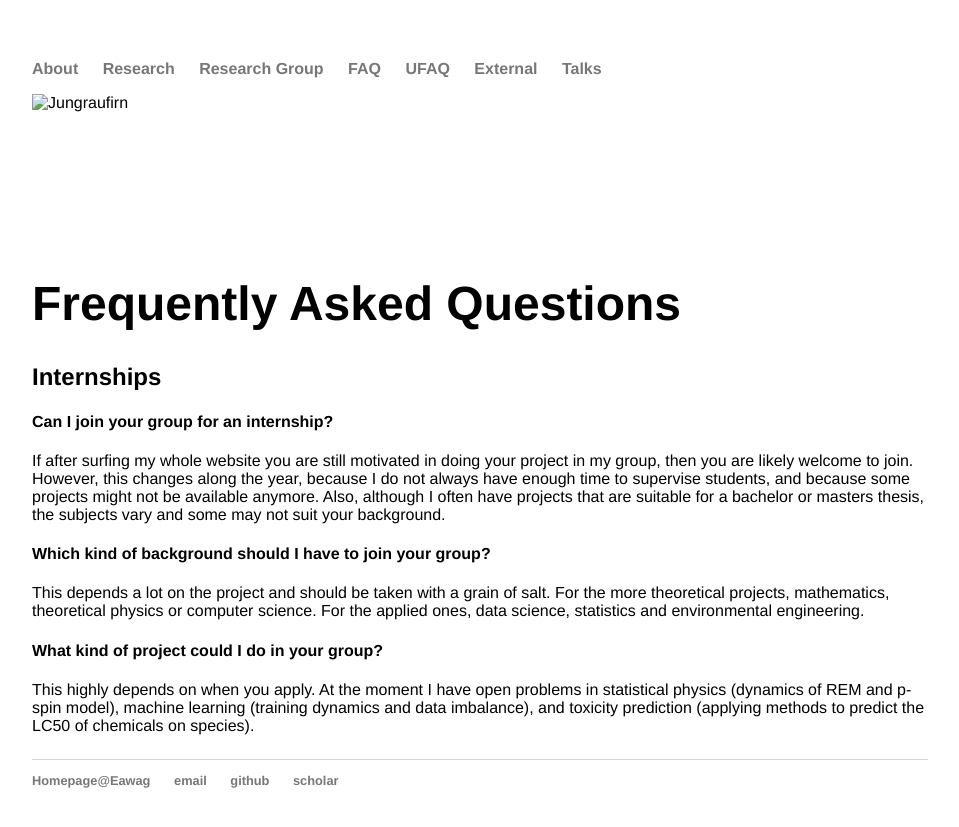
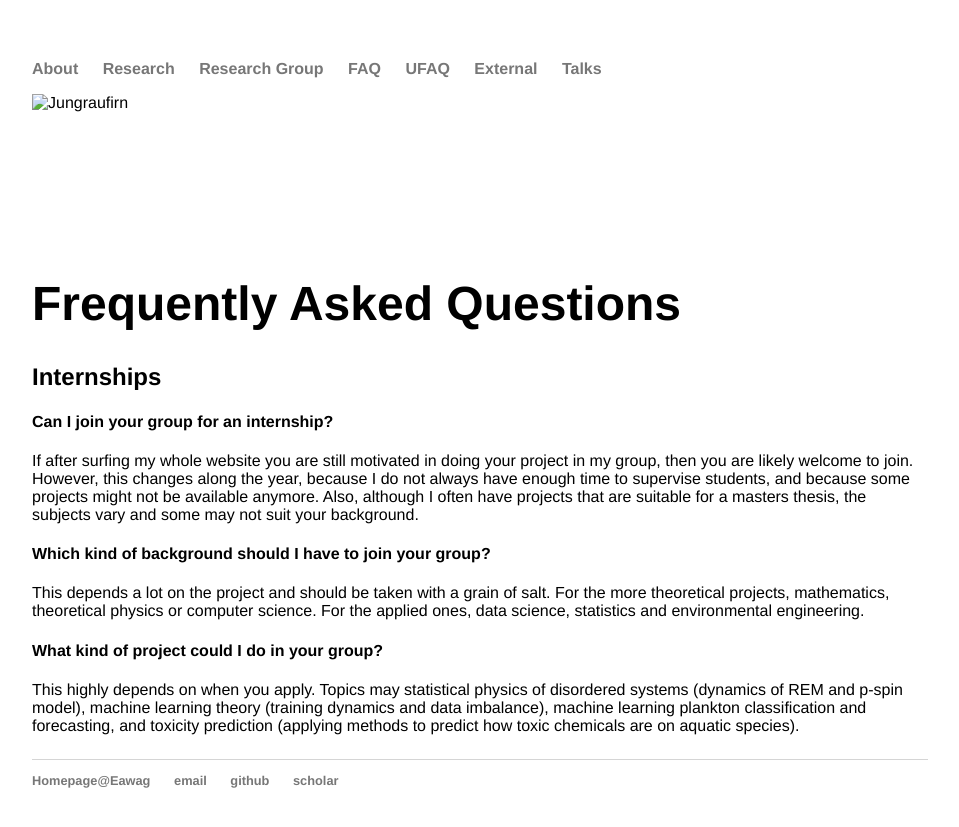
Before and after one commit to mbaityje/mbaityje.github.io, a Jekyll site: the page built from faq/index.html, in a window 1280 px wide. Shown: the top 827 px of the page, without its empty margins (160-1119 px from the left). Built offline with Jekyll 4.4.1, drawn with Linux system fonts in a browser that asks for light colours.

Commit message:
Modified landing page text

```diff
--- a/faq/index.html
+++ b/faq/index.html
@@ -11,13 +11,13 @@ title: UFAQ
 		<h4>Can I join your group for an internship?</h4>
 		If after surfing my whole website you are still motivated in doing your project in my group, then you are likely welcome to join.
 		However, this changes along the year, because I do not always have enough time to supervise students, and because some projects might not be available anymore.
-		Also, although I often have projects that are suitable for a bachelor or masters thesis, the subjects vary and some may not suit your background.
+		Also, although I often have projects that are suitable for a masters thesis, the subjects vary and some may not suit your background.
 
 		<h4>Which kind of background should I have to join your group?</h4>
 		This depends a lot on the project and should be taken with a grain of salt. For the more theoretical projects, mathematics, theoretical physics or computer science. For the applied ones, data science, statistics and environmental engineering.
 
 		<h4>What kind of project could I do in your group?</h4>
-		This highly depends on when you apply. At the moment I have open problems in statistical physics (dynamics of REM and p-spin model), machine learning (training dynamics and data imbalance), and toxicity prediction (applying methods to predict the LC50 of chemicals on species).
+		This highly depends on when you apply. Topics may statistical physics of disordered systems (dynamics of REM and p-spin model), machine learning theory (training dynamics and data imbalance), machine learning plankton classification and forecasting, and toxicity prediction (applying methods to predict how toxic chemicals are on aquatic species).
 
 <!-- 		<h4>How is your last name pronounced?</h4>
 		Say it as you prefer, I don't really mind.
--- a/index.html
+++ b/index.html
@@ -43,6 +43,7 @@ title: Marco BAITY JESI - Group Leader @ Eawag
 			</ul>
 	 	</li>
 	 	</ul>
+	 	</br>
 
 	 	<h4>
 	 		Further interests
```
Also changed, not shown: other parts of index.html (+1 -1 lines).
